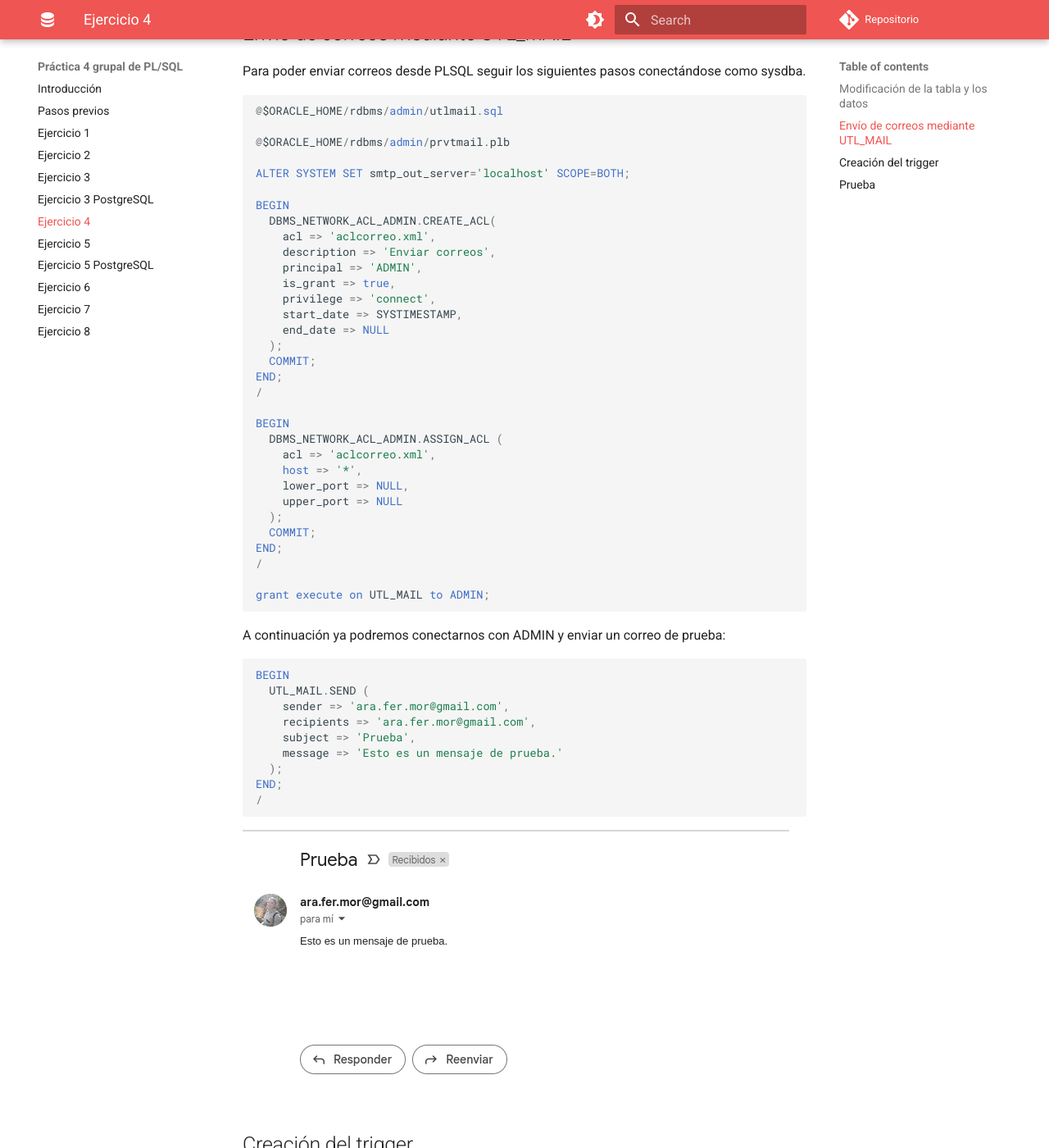
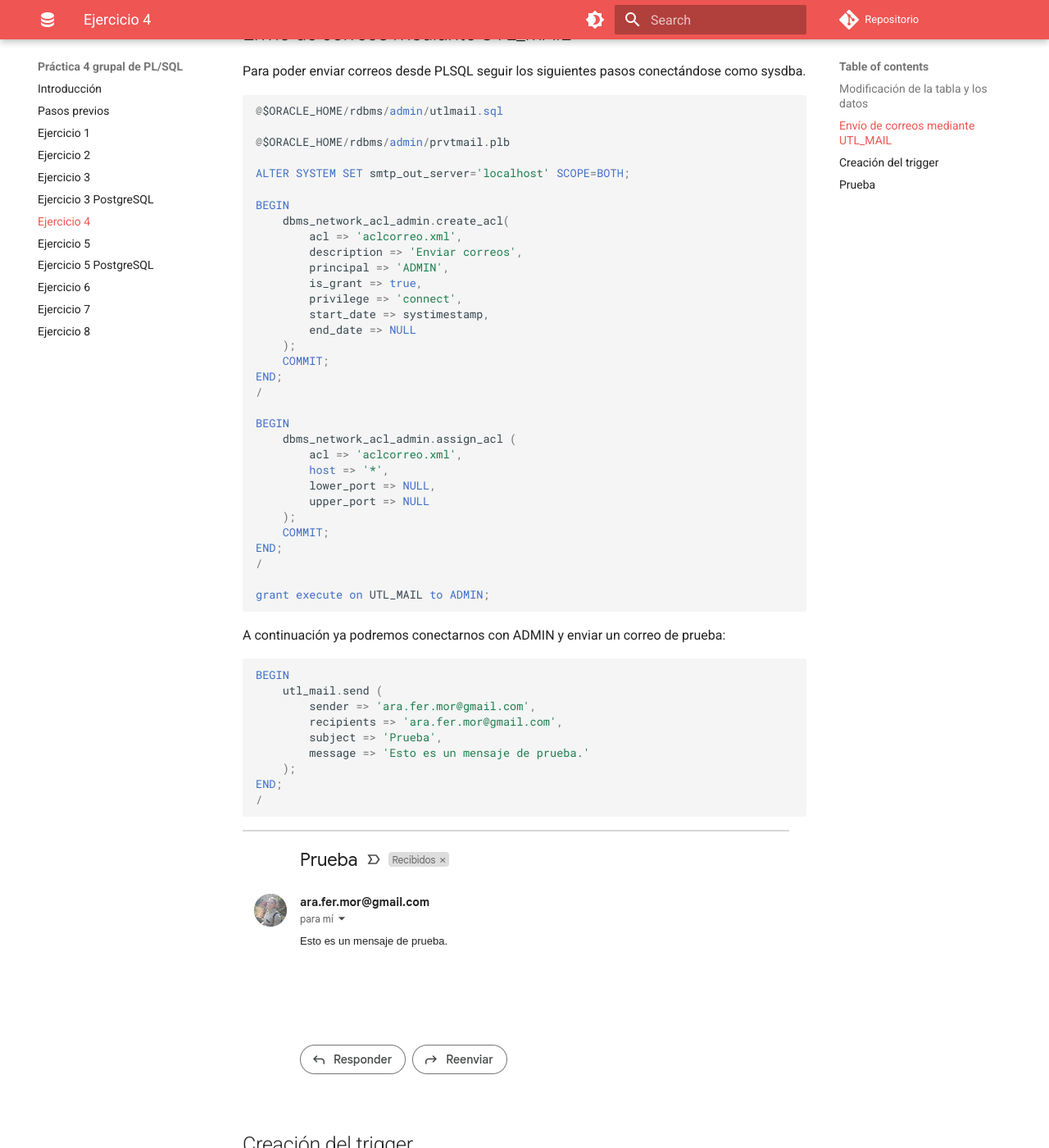
Before and after one commit to adriasir123/grupalesbdc, an MkDocs documentation site: the page built from docs/p4-grupal-plsql/ejercicio4.md, in a window 1280 px wide and 1400 px high, scrolled down 630 px. Shown: the whole window at 82% size. Built offline with MkDocs 1.6.1 and Material for MkDocs 9.7.7, drawn with Linux system fonts in a browser that asks for light colours; comment, search, counter and statistics services are not loaded; some of the changed text lies outside the part shown.

Commit message:
ej4 pequeños formateados

````diff
--- a/docs/p4-grupal-plsql/ejercicio4.md
+++ b/docs/p4-grupal-plsql/ejercicio4.md
@@ -28,27 +28,27 @@ Para poder enviar correos desde PLSQL seguir los siguientes pasos conectándose
 ALTER SYSTEM SET smtp_out_server='localhost' SCOPE=BOTH;
 
 BEGIN
-  DBMS_NETWORK_ACL_ADMIN.CREATE_ACL(
-    acl => 'aclcorreo.xml',
-    description => 'Enviar correos',
-    principal => 'ADMIN',
-    is_grant => true,
-    privilege => 'connect',
-    start_date => SYSTIMESTAMP,
-    end_date => NULL
-  );
-  COMMIT;
+    dbms_network_acl_admin.create_acl(
+        acl => 'aclcorreo.xml',
+        description => 'Enviar correos',
+        principal => 'ADMIN',
+        is_grant => true,
+        privilege => 'connect',
+        start_date => systimestamp,
+        end_date => NULL
+    );
+    COMMIT;
 END;
 /
 
 BEGIN
-  DBMS_NETWORK_ACL_ADMIN.ASSIGN_ACL (
-    acl => 'aclcorreo.xml',
-    host => '*',
-    lower_port => NULL,
-    upper_port => NULL
-  );
-  COMMIT;
+    dbms_network_acl_admin.assign_acl (
+        acl => 'aclcorreo.xml',
+        host => '*',
+        lower_port => NULL,
+        upper_port => NULL
+    );
+    COMMIT;
 END;
 /
 
@@ -59,12 +59,12 @@ A continuación ya podremos conectarnos con ADMIN y enviar un correo de prueba:
 
 ```sql
 BEGIN
-  UTL_MAIL.SEND (
-    sender => 'ara.fer.mor@gmail.com',
-    recipients => 'ara.fer.mor@gmail.com',
-    subject => 'Prueba',
-    message => 'Esto es un mensaje de prueba.'
-  );
+    utl_mail.send (
+        sender => 'ara.fer.mor@gmail.com',
+        recipients => 'ara.fer.mor@gmail.com',
+        subject => 'Prueba',
+        message => 'Esto es un mensaje de prueba.'
+    );
 END;
 /
 ```
@@ -133,7 +133,7 @@ insert into participaciones values(13, 3, 'Y6857984L', 1, 1);
 ![inserts](/img/capturas-arantxa/83.png)
 ![correo-enviado](/img/capturas-arantxa/84.png)
 
-!!! info "**Comandos que me han ayudado a solucionar algunos problemas con UTL_MAIL:**"
+!!! info "**Comandos que me han ayudado a solucionar algunos problemas con UTL_MAIL**"
 
     Para ver las ACL creadas y los privilegios asignados a esas ACLs:
 
````
